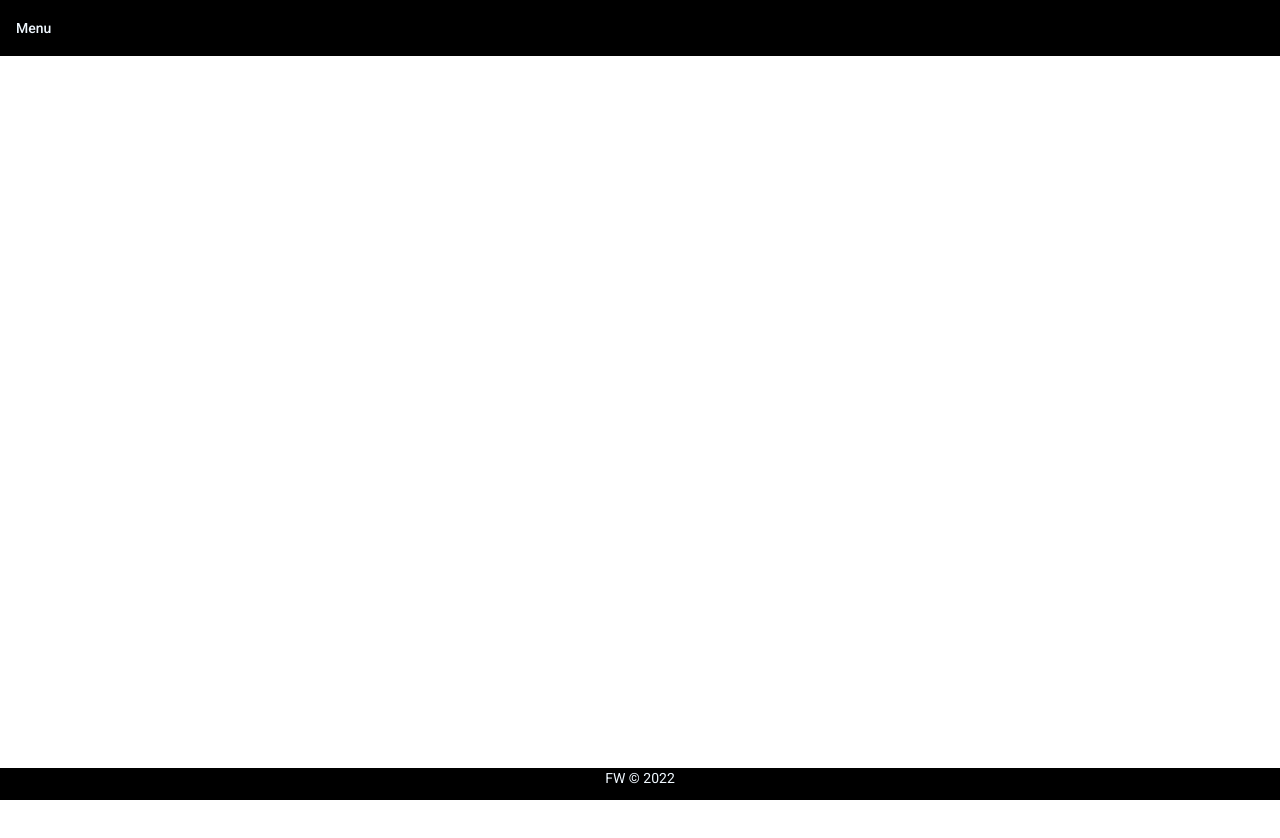
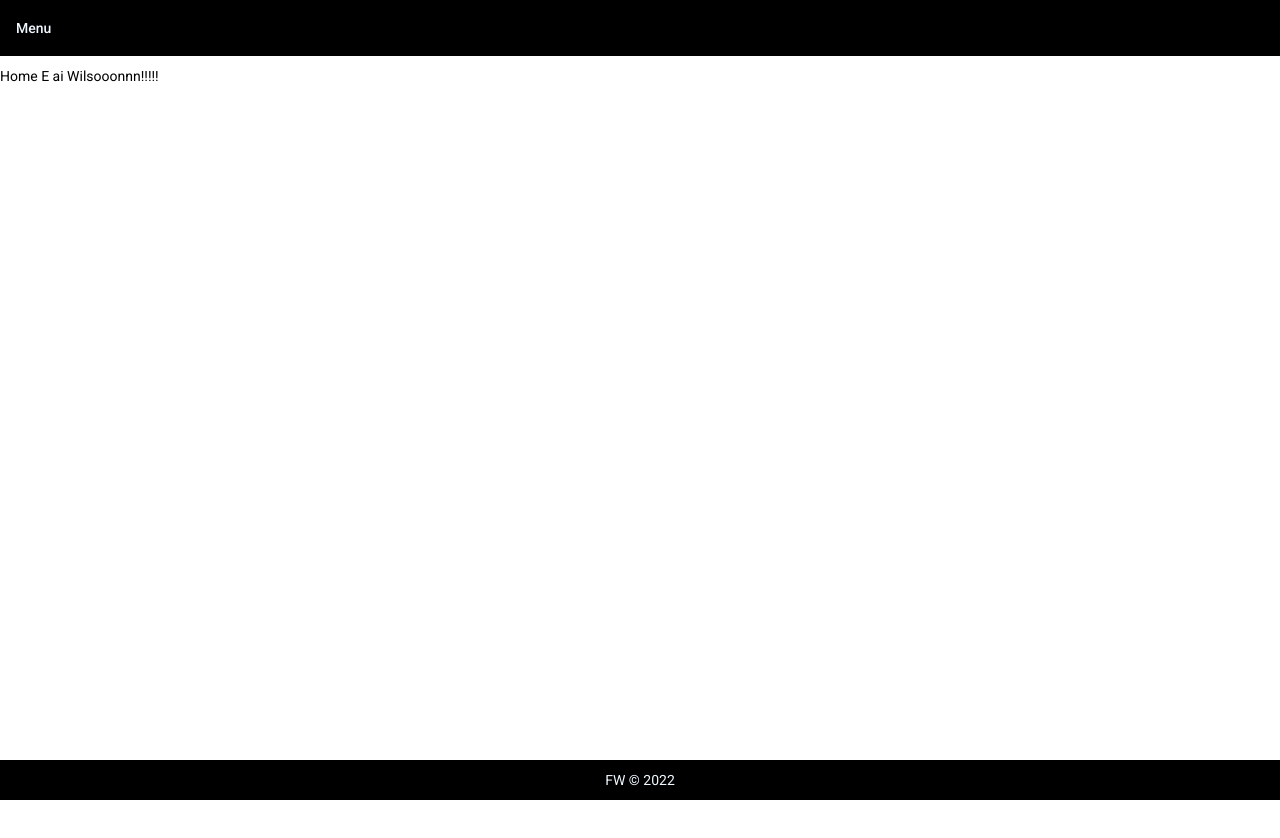
Before and after one commit to LittWill/pokedexVeiculos, an Angular app: page /home in a window 1280 px wide. Shown: the top 838 px of the page. Before the commit the page ends 800 px from the top, so only its background shows below. Built offline with nearby package versions, Linux system fonts and the light colour scheme.

Commit message:
Ajustei o padding do footer e criei um wrapper geral.

```diff
--- a/src/app/app.component.css
+++ b/src/app/app.component.css
@@ -0,0 +1,3 @@
+.wrapper {
+  margin-top: 66px;
+}
--- a/src/app/app.component.html
+++ b/src/app/app.component.html
@@ -1,3 +1,5 @@
 <menu></menu>
-<router-outlet></router-outlet>
+<div class="wrapper">
+  <router-outlet ></router-outlet>
+</div>
 <footer></footer>
--- a/src/app/components/footer/footer.component.css
+++ b/src/app/components/footer/footer.component.css
@@ -2,8 +2,13 @@
   background-color: black;
   color: aliceblue;
   text-align: center;
+  padding: 10px;
   position: fixed;
   bottom: 0;
   right: 0;
   left: 0;
 }
+
+.footer > p {
+  margin: 0;
+}
--- a/src/app/modules/anuncios/components/anuncio/anuncio.component.css
+++ b/src/app/modules/anuncios/components/anuncio/anuncio.component.css
@@ -1,6 +1,4 @@
 .card {
-  margin-left: 5px;
-  margin-right: 5px;
-  margin-bottom: 5px;
+  margin: 5px;
   max-width: 300px;
 }
--- a/src/app/modules/anuncios/components/lista-anuncios/lista-anuncios.component.css
+++ b/src/app/modules/anuncios/components/lista-anuncios/lista-anuncios.component.css
@@ -3,5 +3,4 @@
   flex-direction: row;
   flex-wrap: wrap;
   padding: 5px;
-  margin-top: 66px;
 }
```
